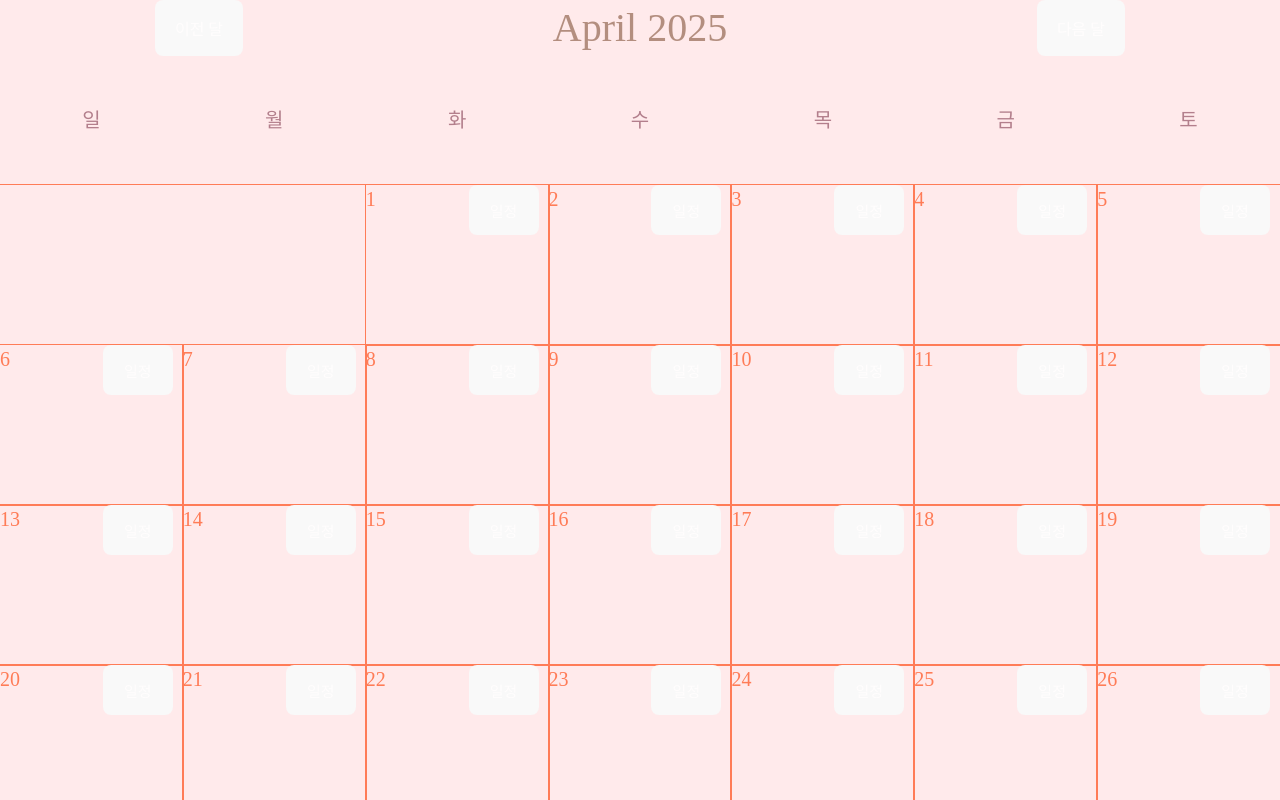
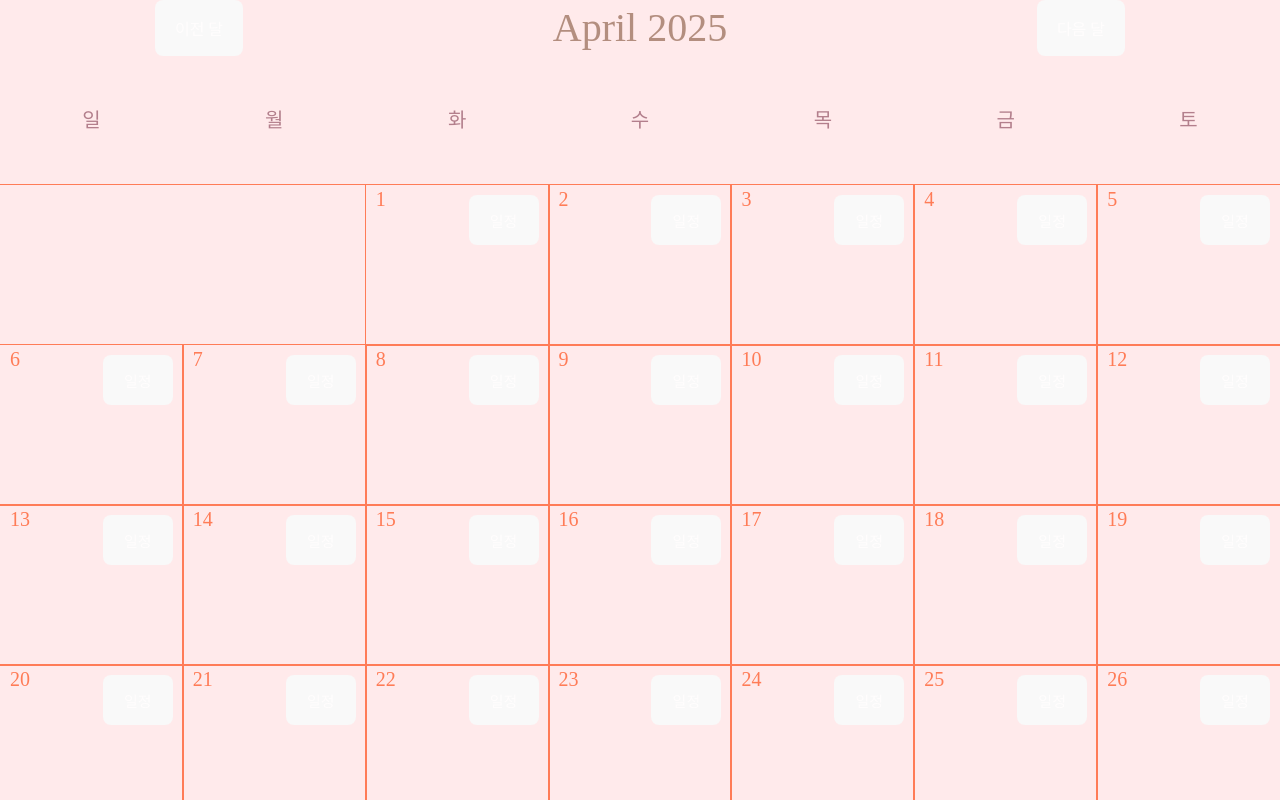
Before and after one commit to HWANGDEOK/scheduler, a React (Vite) app: page / in a window 1280 px wide. Shown: the top 800 px of the page. Built offline with nearby package versions, Linux system fonts and the light colour scheme.

Commit message:
20250410 Calendar 컴포넌트화

```diff
--- a/src/App.jsx
+++ b/src/App.jsx
@@ -1,13 +1,57 @@
+import { useEffect, useState } from 'react';
 import './App.css'
 import Calendar from './components/Calendar';
-// import Manage from './components/manage';
+import Manage from './components/manage';
 
 function App(){
+  const weeks = ['일', '월', '화', '수', '목', '금', '토'];
+  const [currentDate, setCurrentDate] = useState(new Date());
+  const [daysInMonth, setDaysInMonth] = useState([]);
+  const [ modalOpen, setModalOpen ] = useState(false);
 
+  // 월에 맞는 날짜 계산
+  useEffect(() => {
+    const year = currentDate.getFullYear();
+    const month = currentDate.getMonth();
+
+    // 해당 월의 첫 번째 날
+    const firstDay = new Date(year, month, 1);
+    const firstDayOfWeek = firstDay.getDay(); // 요일 (0=일요일, 1=월요일 등)
+
+    // 해당 월의 마지막 날
+    const lastDate = new Date(year, month + 1, 0);
+    const daysInMonth = lastDate.getDate();
+
+    let days = [];
+    for (let i = 1; i <= daysInMonth; i++) {
+      days.push(i);
+    }
+
+    // 첫 번째 주의 빈 날짜를 추가 (해당 월의 첫 번째 날 전까지의 빈 날짜)
+    const paddingDays = Array(firstDayOfWeek).fill(null);
+    setDaysInMonth([...paddingDays, ...days]);
+  }, [currentDate]);
+
+  // 달 변경
+  const changeMonth = (direction) => {
+    setCurrentDate(prev => {
+      const newDate = new Date(prev);
+      newDate.setMonth(prev.getMonth() + direction);
+      return newDate;
+    });
+  };
 
   return(
     <>
-      <Calendar />
+    <Calendar
+      prevMonth={() => changeMonth(-1)}
+      nextMonth={() => changeMonth(1)}
+      weeks={weeks}
+      daysInMonth={daysInMonth}
+      currentDate={currentDate}
+      onModalOpen={() => setModalOpen(true)}
+      />
+    {/* <Manage open={modalOpen} handleClose={() => setModalOpen(false)} /> */}
     </>
   )
 }
--- a/src/components/Calendar.jsx
+++ b/src/components/Calendar.jsx
@@ -1,48 +1,11 @@
-import { Button, useState, useEffect } from 'react';
-
-const Calendar = () => {
-  const [currentDate, setCurrentDate] = useState(new Date());
-  const [daysInMonth, setDaysInMonth] = useState([]);
-  const weeks = ['일', '월', '화', '수', '목', '금', '토'];
-
-  // 월에 맞는 날짜 계산
-  useEffect(() => {
-    const year = currentDate.getFullYear();
-    const month = currentDate.getMonth();
-
-    // 해당 월의 첫 번째 날
-    const firstDay = new Date(year, month, 1);
-    const firstDayOfWeek = firstDay.getDay(); // 요일 (0=일요일, 1=월요일 등)
-
-    // 해당 월의 마지막 날
-    const lastDate = new Date(year, month + 1, 0);
-    const daysInMonth = lastDate.getDate();
-
-    let days = [];
-    for (let i = 1; i <= daysInMonth; i++) {
-      days.push(i);
-    }
-
-    // 첫 번째 주의 빈 날짜를 추가 (해당 월의 첫 번째 날 전까지의 빈 날짜)
-    const paddingDays = Array(firstDayOfWeek).fill(null);
-    setDaysInMonth([...paddingDays, ...days]);
-  }, [currentDate]);
-
-  // 달 변경
-  const changeMonth = (direction) => {
-    setCurrentDate(prev => {
-      const newDate = new Date(prev);
-      newDate.setMonth(prev.getMonth() + direction);
-      return newDate;
-    });
-  };
+const Calendar = ({prevMonth, nextMonth, weeks, daysInMonth,currentDate, onModalOpen}) => {
 
   return (
     <div>
       <div className='calendar' style={{ textAlign: 'center', display: 'flex', justifyContent: 'space-around'}}>
-        <button className='pre_month' onClick={() => changeMonth(-1)}><strong>이전 달</strong></button>
+        <button className='pre_month' onClick={prevMonth}><strong>이전 달</strong></button>
         <span style={{fontSize: '40px', color: '#b38e7f'}}>{currentDate.toLocaleString('default', { month: 'long', year: 'numeric'})}</span>
-        <button className='next_month' onClick={() => changeMonth(1)}><strong>다음 달</strong></button>
+        <button className='next_month' onClick={nextMonth}><strong>다음 달</strong></button>
       </div>
 
         <div style={{ display: 'grid', gridTemplateColumns: 'repeat(7, 1fr)'}}>
@@ -55,8 +18,8 @@ const Calendar = () => {
             day ?(
             <div key={index}
             style={{ color: '#FF7C57', width: 'auto', height: '160px', fontSize: '20px',boxSizing: 'border-box', outline: '1px solid'}}>
-              {day}
-              <button style={{float: 'right', fontSize:'15px', textAlign: 'center', width: '70px', height: '50px', marginRight: '10px'}} >일정</button>
+              <span style={{marginLeft: '10px'}}>{day}</span>
+              <button onClick={onModalOpen} style={{float: 'right', fontSize:'15px', textAlign: 'center', width: '70px', height: '50px', marginRight: '10px', marginTop: '10px'}} >일정</button>
             </div>) : (
               <div key={index}></div>
             )
--- a/src/components/Manage.jsx
+++ b/src/components/Manage.jsx
@@ -1,8 +1,6 @@
-import { Box, useState, Modal } from "react";
+import { Box, Modal } from "react";
 
 function Manage({ open, handleClose }){
-
-
 
   return (
     <Modal open={open} onClose={handleClose}>
@@ -20,11 +18,12 @@ function Manage({ open, handleClose }){
           flexDirection: 'column',
           alignContent: 'center'
         }}
-      ></Box>
+      >
+        <h1>afdw</h1>
+      </Box>
     </Modal>
   );
 }
 
 
-
 export default Manage;
```
Also changed, not shown: src/components/Calendar2.jsx (added, +30 -0 lines).
